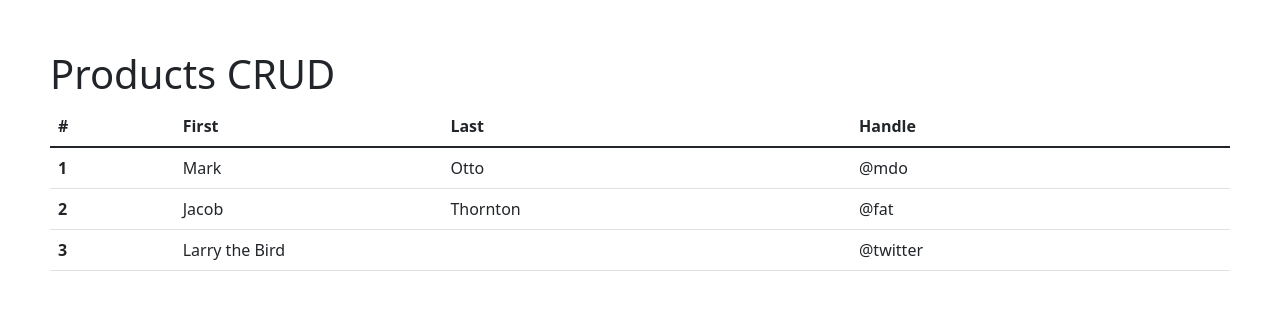
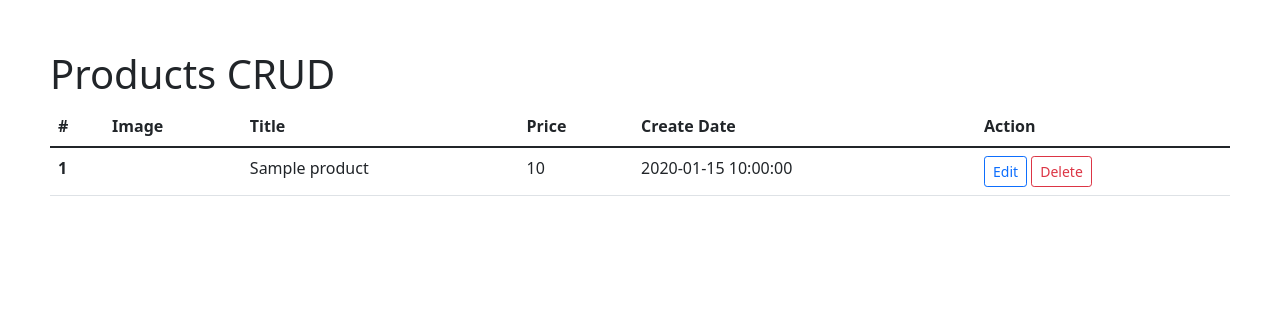
Before and after one commit to izaacyo/phpcourse, a PHP site: page / in a window 1280 px wide. Shown: the top 310 px of the page. Run offline with PHP 8.4, Linux system fonts and the light colour scheme; tables that the repository leaves empty or names only in its code hold one stand-in row (values such as "Sample post").

Commit message:
display db products

```diff
--- a/14_product_crud/index.php
+++ b/14_product_crud/index.php
@@ -3,6 +3,16 @@
 $pdo = new PDO('mysql:host=localhost; port=3306;dbname=products_crud', 'root', '');
 
 $pdo->setAttribute(PDO::ATTR_ERRMODE, PDO::ERRMODE_EXCEPTION);
+
+$statement = $pdo->prepare('SELECT * FROM products ORDER BY create_date DESC');
+$statement->execute();
+
+//fetch as assosiative array
+$products = $statement->fetchAll(PDO::FETCH_ASSOC);
+
+/*echo '<pre>';
+var_dump($products);
+echo '</pre>';*/
 
 ?>
 
@@ -30,29 +40,31 @@ $pdo->setAttribute(PDO::ATTR_ERRMODE, PDO::ERRMODE_EXCEPTION);
         <thead>
             <tr>
                 <th scope="col">#</th>
-                <th scope="col">First</th>
-                <th scope="col">Last</th>
-                <th scope="col">Handle</th>
+                <th scope="col">Image</th>
+                <th scope="col">Title</th>
+                <th scope="col">Price</th>
+                <th scope="col">Create Date</th>
+                <th scope="col">Action</th>
             </tr>
         </thead>
         <tbody>
-            <tr>
-                <th scope="row">1</th>
-                <td>Mark</td>
-                <td>Otto</td>
-                <td>@mdo</td>
-            </tr>
-            <tr>
-                <th scope="row">2</th>
-                <td>Jacob</td>
-                <td>Thornton</td>
-                <td>@fat</td>
-            </tr>
-            <tr>
-                <th scope="row">3</th>
-                <td colspan="2">Larry the Bird</td>
-                <td>@twitter</td>
-            </tr>
+            <?php foreach ($products as $i => $product) : ?>
+                <tr>
+                    <th scope="row"><?php echo $i + 1 ?> </th>
+                    <td> </td>
+                    <td><?php echo $product['title'] ?> </td>
+                    <td><?php echo $product['price'] ?> </td>
+                    <td><?php echo $product['create_date'] ?> </td>
+                    <td>
+                        <button type="button" class="btn btn-sm btn-outline-primary">Edit</button>
+                        <button type="button" class="btn btn-sm btn-outline-danger">Delete</button>
+
+                    </td>
+
+                </tr>
+
+            <?php endforeach; ?>
+
         </tbody>
     </table>
 </body>
```
